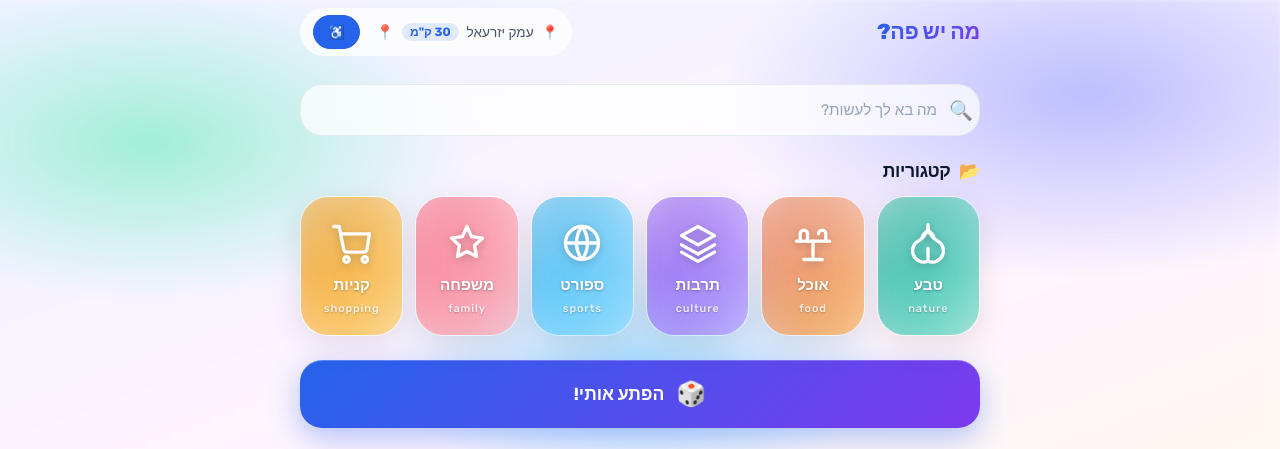
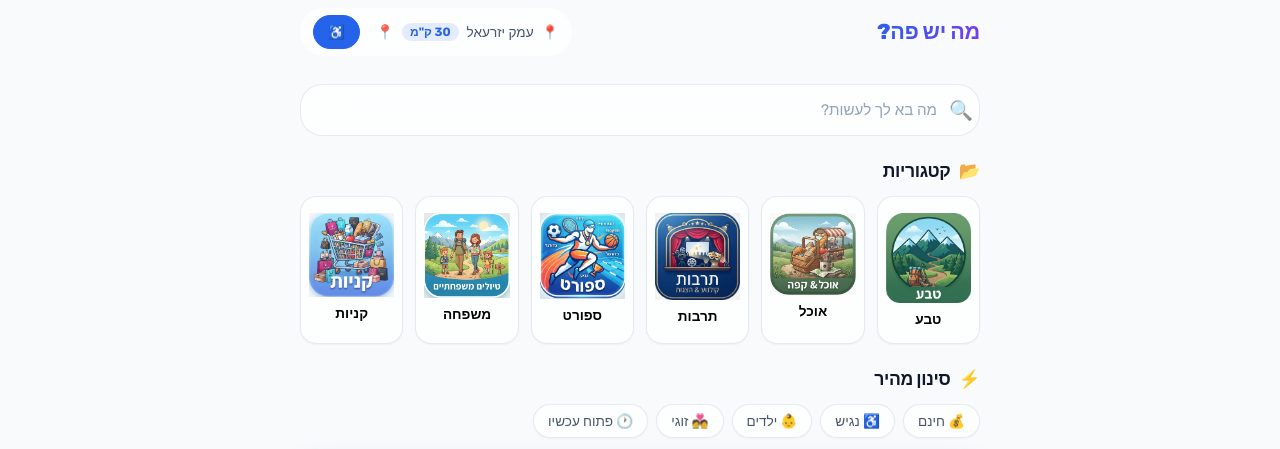
Before and after one commit to idansab/newidanp, a website: page public/index.html in a window 1280 px wide. Shown: the top 449 px of the page. Drawn offline with Linux system fonts and the light colour scheme; no server answers.

Commit message:
Revert "feat: liquid glass category cards — squircle + blurred liquid palettes + SVG icons + bokeh background"
This reverts commit a9e9ee06f671576ebf011ff47e3efc6241b4f23b.

```diff
--- a/public/css/main.css
+++ b/public/css/main.css
@@ -579,138 +579,42 @@ h1, h2, h3 { letter-spacing: -0.02em; line-height: var(--leading-tight); }
   grid-template-columns: repeat(3, 1fr);
   gap: var(--space-3);
 }
-/* ── BOKEH BACKGROUND — step 1: blurred environment behind the glass ── */
-body::before {
-  content: "";
-  position: fixed;
-  inset: 0;
-  z-index: -1;
-  background:
-    radial-gradient(38% 30% at 12% 18%, rgba(110, 231, 183, 0.55), transparent 65%),
-    radial-gradient(42% 34% at 85% 12%, rgba(129, 140, 248, 0.5), transparent 68%),
-    radial-gradient(40% 32% at 75% 82%, rgba(251, 146, 60, 0.45), transparent 66%),
-    radial-gradient(35% 28% at 18% 88%, rgba(244, 114, 182, 0.4), transparent 66%),
-    radial-gradient(28% 24% at 50% 45%, rgba(56, 189, 248, 0.35), transparent 70%),
-    linear-gradient(160deg, #eef2ff 0%, #fdf4ff 45%, #fefce8 100%);
-  filter: blur(2px) saturate(118%);
-  animation: bokeh-drift 24s ease-in-out infinite alternate;
-}
-@keyframes bokeh-drift {
-  from { transform: scale(1) translate3d(0, 0, 0); }
-  to   { transform: scale(1.06) translate3d(-1.4%, 1.2%, 0); }
-}
-[data-theme="dark"] body::before {
-  background:
-    radial-gradient(38% 30% at 12% 18%, rgba(16, 185, 129, 0.32), transparent 65%),
-    radial-gradient(42% 34% at 85% 12%, rgba(124, 58, 237, 0.34), transparent 68%),
-    radial-gradient(40% 32% at 75% 82%, rgba(245, 158, 11, 0.26), transparent 66%),
-    radial-gradient(35% 28% at 18% 88%, rgba(236, 72, 153, 0.24), transparent 66%),
-    radial-gradient(28% 24% at 50% 45%, rgba(14, 165, 233, 0.22), transparent 70%),
-    linear-gradient(160deg, #0b1220 0%, #140f26 45%, #121212 100%);
-  filter: blur(2px) saturate(120%);
-}
-
-/* ── CATEGORY CARDS — Liquid Glass (squircle + liquid fill + crisp content) ── */
 .category-btn {
-  position: relative;
   display: flex;
   flex-direction: column;
   align-items: center;
-  justify-content: center;
   gap: var(--space-2);
-  padding: var(--space-5) var(--space-3);
-  min-height: 128px;
-  border: none;
-  border-radius: 28px;                 /* squircle */
-  background: rgba(255, 255, 255, 0.16);   /* frosted glass base */
-  backdrop-filter: blur(20px) saturate(150%);
-  -webkit-backdrop-filter: blur(20px) saturate(150%);
-  border-top: 1px solid rgba(255, 255, 255, 0.45);   /* light catch on the top edge */
-  border-left: 1px solid rgba(255, 255, 255, 0.18);
-  border-right: 1px solid rgba(255, 255, 255, 0.14);
-  border-bottom: 1px solid rgba(255, 255, 255, 0.08);
-  box-shadow:
-    0 8px 32px 0 rgba(0, 0, 0, 0.10),   /* soft hover float */
-    inset 0 1px 0 rgba(255, 255, 255, 0.4);
-  overflow: hidden;
-  color: #fff;
-  cursor: pointer;
-  transition: transform 0.35s cubic-bezier(0.34, 1.56, 0.64, 1),
-              box-shadow 0.35s var(--ease-out);
-}
-/* Step 3: the liquid gradient — a::before blob, blurred into organic pools */
-.category-btn::before {
-  content: "";
-  position: absolute;
-  inset: -40%;
-  z-index: 0;
-  background: var(--liquid, linear-gradient(135deg, #34d399, #0ea5e9));
-  border-radius: 50%;
-  filter: blur(34px);
-  opacity: 0.75;
-  transition: transform 0.6s var(--ease-out), opacity 0.35s var(--ease-out);
-}
-.category-btn::after {
-  content: "";
-  position: absolute;
-  inset: 0;
-  z-index: 0;
-  background: linear-gradient(180deg, rgba(255,255,255,0.22) 0%, rgba(255,255,255,0) 55%);
-  pointer-events: none;
+  padding: var(--space-4) var(--space-2);
+  background: var(--bg-glass);
+  backdrop-filter: blur(16px);
+  -webkit-backdrop-filter: blur(16px);
+  border: 1px solid var(--border);
+  border-radius: var(--radius);
+  transition: transform var(--duration-normal) var(--ease-spring), border-color var(--duration-normal) var(--ease-out), box-shadow var(--duration-normal) var(--ease-out);
+  box-shadow: var(--shadow-xs);
 }
 .category-btn:hover, .category-btn:active {
-  transform: translateY(-4px) scale(1.02);
-  box-shadow: 0 16px 40px 0 rgba(0, 0, 0, 0.16), inset 0 1px 0 rgba(255, 255, 255, 0.5);
+  transform: translateY(-3px);
+  border-color: rgba(37, 99, 235, 0.45);
+  box-shadow: var(--shadow-md);
 }
-.category-btn:hover::before { transform: scale(1.12) rotate(8deg); opacity: 0.9; }
 .category-btn.active {
-  box-shadow: 0 12px 36px rgba(0, 0, 0, 0.2), inset 0 0 0 2px rgba(255, 255, 255, 0.35);
-  transform: translateY(-2px);
+  border-color: rgba(37, 99, 235, 0.6);
+  background: rgba(37, 99, 235, 0.08);
 }
-/* Step 4: crisp white content above the liquid */
-.category-btn > * { position: relative; z-index: 1; }
-.category-icon {
-  width: 52px;
-  height: 52px;
-  display: grid;
-  place-items: center;
-  color: #fff;
-  filter: drop-shadow(0 2px 4px rgba(0, 0, 0, 0.22));   /* soft depth on the glyph */
+.category-icon img {
+  width: 100%;
+  height: 100%;
+  object-fit: cover;
+  display: block;
 }
-.category-icon svg {
-  width: 44px;
-  height: 44px;
-}
-.category-name {
-  font-size: var(--text-base);
-  font-weight: 700;
-  color: #fff;
-  text-shadow: 0 1px 3px rgba(0, 0, 0, 0.3);
-  line-height: 1.15;
-}
-.category-name-en {
-  font-size: 0.68rem;
-  font-weight: 500;
-  letter-spacing: 0.08em;
-  color: rgba(255, 255, 255, 0.82);
-  text-transform: lowercase;
-  text-shadow: 0 1px 2px rgba(0, 0, 0, 0.25);
-}
-/* ── Per-category liquid palettes ── */
-.cat-emerald   { --liquid: linear-gradient(135deg, #059669, #14b8a6 48%, #a7f3d0); }
-.cat-terracotta{ --liquid: linear-gradient(135deg, #c2410c, #ea7a4d 42%, #fbbf24); }
-.cat-violet    { --liquid: linear-gradient(135deg, #6d28d9, #8b5cf6 48%, #c4b5fd); }
-.cat-sky       { --liquid: linear-gradient(135deg, #0284c7, #38bdf8 48%, #bae6fd); }
-.cat-rose      { --liquid: linear-gradient(135deg, #e11d48, #fb7185 45%, #fecdd3); }
-.cat-amber     { --liquid: linear-gradient(135deg, #d97706, #f59e0b 45%, #fde68a); }
-/* dark-mode: deepen the glass base so liquid pops over the dark bokeh */
-[data-theme="dark"] .category-btn {
-  background: rgba(17, 24, 39, 0.28);
-  border-top-color: rgba(255, 255, 255, 0.22);
-}
-[data-theme="dark"] .category-name { color: #fff; }
-[data-theme="dark"] .category-name-en { color: rgba(255, 255, 255, 0.75); }
-[data-theme="dark"] .category-icon { color: #fff; }
+.category-name { font-size: var(--text-sm); font-weight: 600; }
+[data-theme="dark"] .category-name { color: #FFFFFF; }
+[data-theme="dark"] .category-icon { color: #FFFFFF; stroke: #FFFFFF; }
+[data-theme="dark"] .category-btn .icon-svg { stroke: #FFFFFF; }
+[data-theme="dark"] .category-btn { background: rgba(255,255,255,0.06); border-color: rgba(255,255,255,0.12); }
+[data-theme="dark"] .category-btn:hover { background: rgba(255,255,255,0.1); }
+[data-theme="dark"] .category-btn.active { background: rgba(255,255,255,0.14); border-color: rgba(255,255,255,0.22); }
 
 /* ── FILTERS ── */
 .quick-filters { margin-bottom: var(--space-6); }
--- a/public/index.html
+++ b/public/index.html
@@ -67,50 +67,54 @@
             <div class="categories-section">
                 <h2 class="section-title"><span class="emoji">📂</span> קטגוריות</h2>
                 <div class="categories-grid">
-                    <button class="category-btn cat-emerald" data-category="nature" aria-label="טבע">
+                    <button class="category-btn" data-category="nature">
                         <span class="category-icon">
-                            <svg viewBox="0 0 24 24" fill="none" stroke="currentColor" stroke-width="1.8" stroke-linecap="round" stroke-linejoin="round"><path d="M12 22v-7"/><path d="M9 9a3 3 0 0 1 6 0"/><path d="M12 2c.5 4-2 6.5-4.5 8.5A6 6 0 0 0 12 22h0a6 6 0 0 0 4.5-11.5C14 8.5 11.5 6 12 2z"/></svg>
+                            <img src="assets/categories/nature.png" alt="טבע" class="category-img">
                         </span>
                         <span class="category-name">טבע</span>
-                        <span class="category-name-en" lang="en">Nature</span>
                     </button>
-                    <button class="category-btn cat-terracotta" data-category="food" aria-label="אוכל">
+                    <button class="category-btn" data-category="food">
                         <span class="category-icon">
-                            <svg viewBox="0 0 24 24" fill="none" stroke="currentColor" stroke-width="1.8" stroke-linecap="round" stroke-linejoin="round"><path d="M3 11h18"/><path d="M5 11V7a2 2 0 0 1 4 0v4"/><path d="M15 7a2 2 0 0 1 4 0v4"/><path d="M12 11v10"/><path d="M7 21h10"/></svg>
+                            <img src="assets/categories/food.png" alt="אוכל" class="category-img">
                         </span>
                         <span class="category-name">אוכל</span>
-                        <span class="category-name-en" lang="en">Food</span>
                     </button>
-                    <button class="category-btn cat-violet" data-category="culture" aria-label="תרבות">
+                    <button class="category-btn" data-category="culture">
                         <span class="category-icon">
-                            <svg viewBox="0 0 24 24" fill="none" stroke="currentColor" stroke-width="1.8" stroke-linecap="round" stroke-linejoin="round"><path d="M12 3l9 5-9 5-9-5 9-5z"/><path d="M3 13l9 5 9-5"/><path d="M3 17l9 5 9-5"/></svg>
+                            <img src="assets/categories/culture.png" alt="תרבות" class="category-img">
                         </span>
                         <span class="category-name">תרבות</span>
-                        <span class="category-name-en" lang="en">Culture</span>
                     </button>
-                    <button class="category-btn cat-sky" data-category="sports" aria-label="ספורט">
+                    <button class="category-btn" data-category="sports">
                         <span class="category-icon">
-                            <svg viewBox="0 0 24 24" fill="none" stroke="currentColor" stroke-width="1.8" stroke-linecap="round" stroke-linejoin="round"><circle cx="12" cy="12" r="9"/><path d="M12 3a15 15 0 0 1 0 18 15 15 0 0 1 0-18z"/><path d="M3 12h18"/></svg>
+                            <img src="assets/categories/sports.png" alt="ספורט" class="category-img">
                         </span>
                         <span class="category-name">ספורט</span>
-                        <span class="category-name-en" lang="en">Sports</span>
                     </button>
-                    <button class="category-btn cat-rose" data-category="family" aria-label="משפחה">
+                    <button class="category-btn" data-category="family">
                         <span class="category-icon">
-                            <svg viewBox="0 0 24 24" fill="none" stroke="currentColor" stroke-width="1.8" stroke-linecap="round" stroke-linejoin="round"><path d="M12 3l2.5 5.5 6 .8-4.4 4.1 1.1 6-5.2-2.8-5.2 2.8 1.1-6L3.5 9.3l6-.8L12 3z"/></svg>
+                            <img src="assets/categories/family.png" alt="משפחה" class="category-img">
                         </span>
                         <span class="category-name">משפחה</span>
-                        <span class="category-name-en" lang="en">Family</span>
                     </button>
-                    <button class="category-btn cat-amber" data-category="shopping" aria-label="קניות">
+                    <button class="category-btn" data-category="shopping">
                         <span class="category-icon">
-                            <svg viewBox="0 0 24 24" fill="none" stroke="currentColor" stroke-width="1.8" stroke-linecap="round" stroke-linejoin="round"><circle cx="9" cy="21" r="1.5"/><circle cx="19" cy="21" r="1.5"/><path d="M2 3h3l2.5 12.5a2 2 0 0 0 2 1.5h8.7a2 2 0 0 0 2-1.6L21.5 7H7"/></svg>
+                            <img src="assets/categories/shopping.png" alt="קניות" class="category-img">
                         </span>
                         <span class="category-name">קניות</span>
-                        <span class="category-name-en" lang="en">Shopping</span>
                     </button>
                 </div>
             </div>
+
+            <div class="quick-filters">
+                <h2 class="section-title"><span class="emoji">⚡</span> סינון מהיר</h2>
+                <div class="filters-row">
+                    <button class="filter-chip" data-filter="free">💰 חינם</button>
+                    <button class="filter-chip" data-filter="accessible">♿ נגיש</button>
+                    <button class="filter-chip" data-filter="kids">👶 ילדים</button>
+                    <button class="filter-chip" data-filter="couples">💑 זוגי</button>
+                    <button class="filter-chip" data-filter="openNow">🕐 פתוח עכשיו</button>
+                </div>
             </div>
 
             <div class="surprise-section">
```
